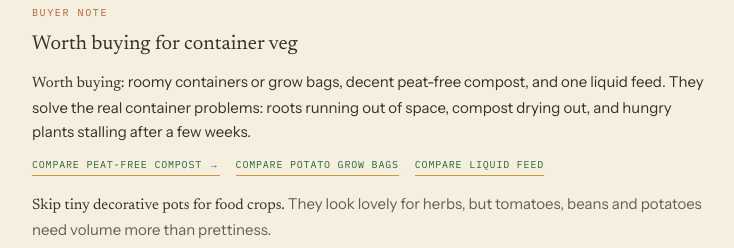
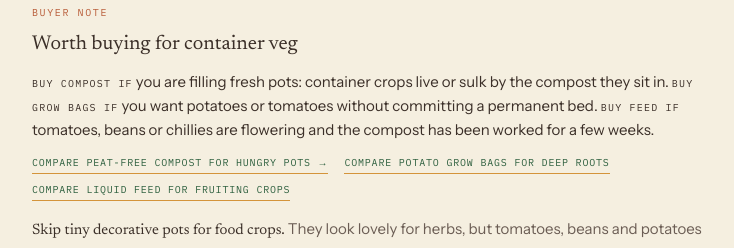
Before and after one commit to katecreates11/whattosow, a Next.js app: page /guides/growing-veg-in-containers in a window 1280 px wide. Shown: the part 1963-2211 px from the top of the page, without its empty margins (32-766 px from the left). Built offline with nearby package versions, Linux system fonts and the light colour scheme; no server answers.

Commit message:
fix: sharpen container veg buyer note

```diff
--- a/src/app/guides/growing-veg-in-containers/page.tsx
+++ b/src/app/guides/growing-veg-in-containers/page.tsx
@@ -91,19 +91,22 @@ function ContainerBuyerNote() {
       <div className="space-y-4 text-[15px] leading-relaxed">
         <div>
           <p className="text-earth">
-            <span className="font-serif">Worth buying:</span> roomy containers or grow bags, decent peat-free compost,
-            and one liquid feed. They solve the real container problems: roots running out of space, compost drying out,
-            and hungry plants stalling after a few weeks.
+            <span className="font-mono text-[10px] uppercase tracking-[0.12em] text-earth">Buy compost if</span>{" "}
+            you are filling fresh pots: container crops live or sulk by the compost they sit in.{" "}
+            <span className="font-mono text-[10px] uppercase tracking-[0.12em] text-earth">Buy grow bags if</span>{" "}
+            you want potatoes or tomatoes without committing a permanent bed.{" "}
+            <span className="font-mono text-[10px] uppercase tracking-[0.12em] text-earth">Buy feed if</span>{" "}
+            tomatoes, beans or chillies are flowering and the compost has been worked for a few weeks.
           </p>
           <div className="mt-3 flex flex-wrap gap-x-4 gap-y-2">
             <AffiliateLink href={az("peat free multipurpose compost")} product="peat-free compost" type="gear" merchant="amazon-uk" position="containers-compost" className="font-mono text-[10px] uppercase tracking-[0.08em] text-allotment border-b border-amber pb-0.5 hover:text-allotment-dark transition-colors">
-              Compare peat-free compost &rarr;
+              Compare peat-free compost for hungry pots &rarr;
             </AffiliateLink>
             <AffiliateLink href={az("potato grow bags planter")} product="potato grow bags" type="gear" merchant="amazon-uk" position="containers-grow-bag" className="font-mono text-[10px] uppercase tracking-[0.08em] text-allotment border-b border-amber pb-0.5 hover:text-allotment-dark transition-colors">
-              Compare potato grow bags
+              Compare potato grow bags for deep roots
             </AffiliateLink>
             <AffiliateLink href={az("liquid plant food vegetables")} product="liquid plant feed" type="gear" merchant="amazon-uk" position="containers-liquid-feed" className="font-mono text-[10px] uppercase tracking-[0.08em] text-allotment border-b border-amber pb-0.5 hover:text-allotment-dark transition-colors">
-              Compare liquid feed
+              Compare liquid feed for fruiting crops
             </AffiliateLink>
           </div>
         </div>
```
Also changed, not shown: 1 other file (tests, documents, lock files or other folders).
